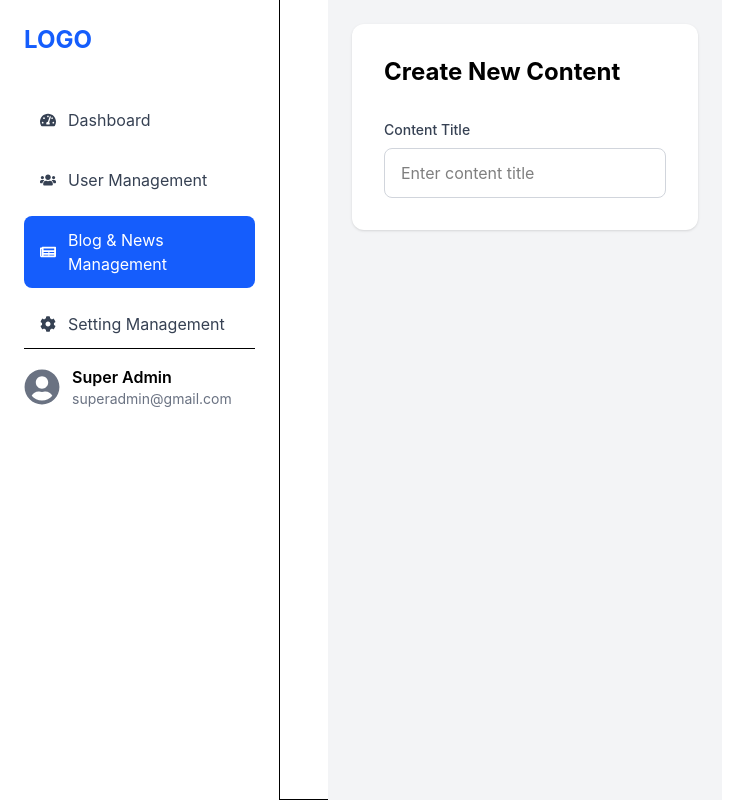
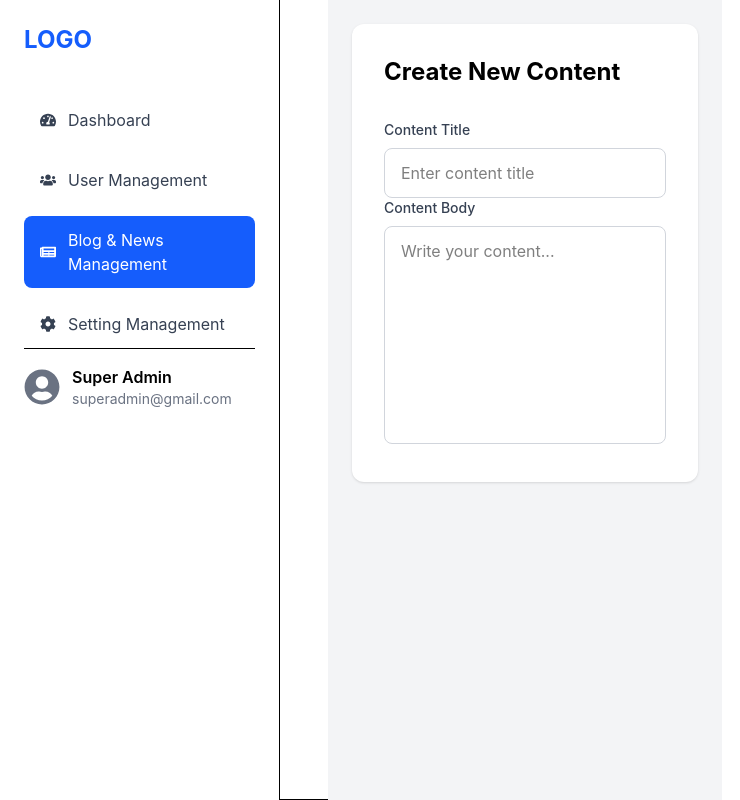
Before and after one commit to SilentFamine/MaxValid-intern-task, a React (Vite) app: page /create-content in a window 1280 px wide. Shown: the whole page, without its empty margins (0-740 px from the left). Built offline with nearby package versions, Linux system fonts and the light colour scheme.

Commit message:
Add reusable textarea component

```diff
--- a/src/components/Form/Textarea.jsx
+++ b/src/components/Form/Textarea.jsx
@@ -0,0 +1,24 @@
+function Textarea({
+  label,
+  placeholder,
+  value,
+  onChange,
+}) {
+  return (
+    <div className="space-y-2">
+      <label className="block text-sm font-medium text-gray-700">
+        {label}
+      </label>
+
+      <textarea
+        rows={8}
+        placeholder={placeholder}
+        value={value}
+        onChange={onChange}
+        className="w-full border border-gray-300 rounded-lg px-4 py-3 resize-none focus:outline-none focus:ring-2 focus:ring-blue-500"
+      />
+    </div>
+  );
+}
+
+export default Textarea;
--- a/src/pages/admin/CreateContent.jsx
+++ b/src/pages/admin/CreateContent.jsx
@@ -1,8 +1,9 @@
 import Input from "../../components/Form/Input";
+import Textarea from "../../components/Form/Textarea";
 
 function CreateContent() {
   return (
-    <div className="bg-white rounded-xl shadow p-8">
+    <div className="bg-white rounded-xl shadow p-8 w-full max-w-6xl">
 
       <h1 className="text-2xl font-bold mb-8">
         Create New Content
@@ -13,6 +14,11 @@ function CreateContent() {
         placeholder="Enter content title"
       />
 
+      <Textarea
+        label="Content Body"
+        placeholder="Write your content..."
+        />
+
     </div>
   );
 }
```
